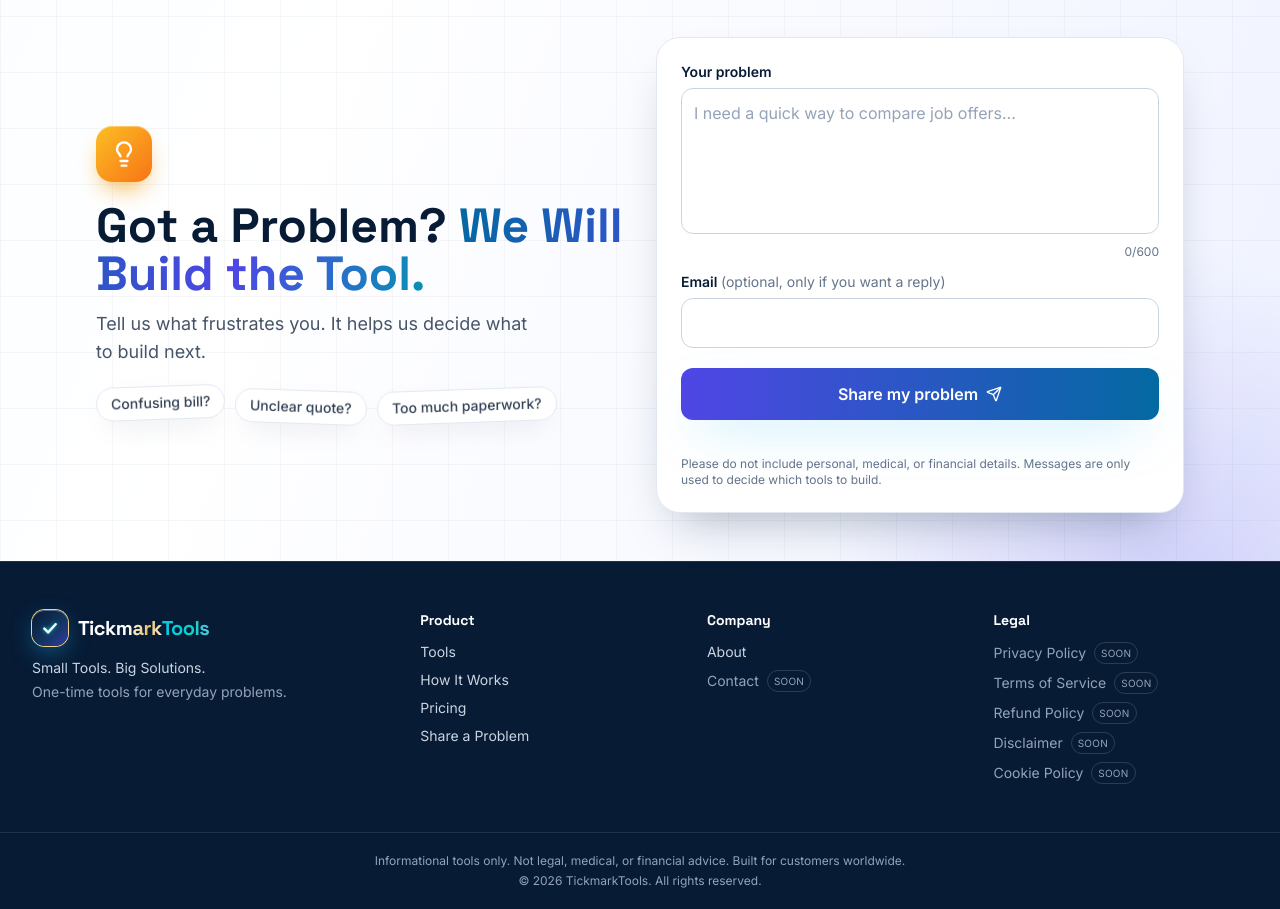
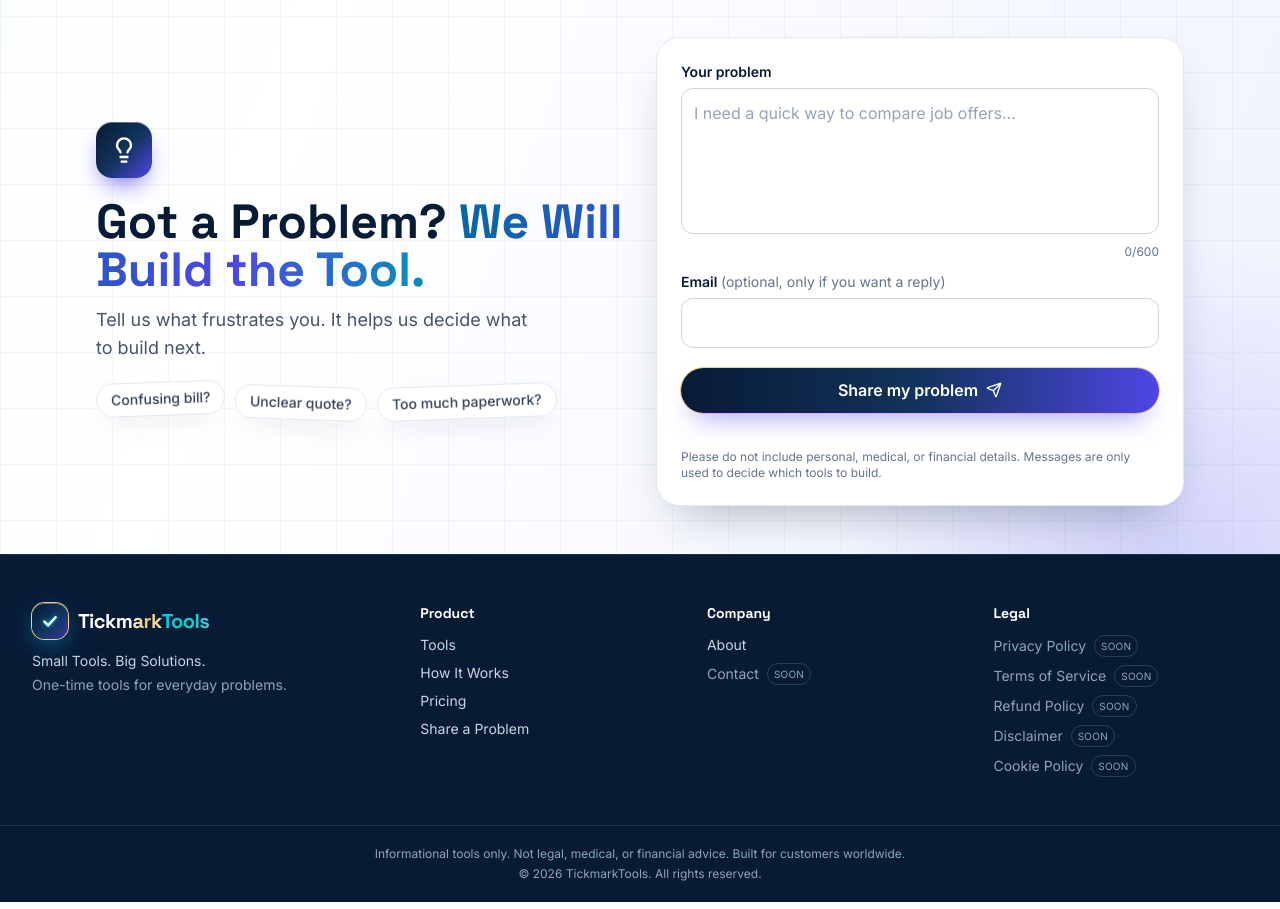
Before and after one commit to RajaJamshaid/TickmarkTools, a React (Vite) app: page / in a window 1280 px wide. Shown: the part 2560-3469 px from the top of the page. Built offline with nearby package versions, Linux system fonts and the light colour scheme.

Commit message:
Consistent primary/secondary buttons in forms and modal

```diff
--- a/src/components/ShareProblem.tsx
+++ b/src/components/ShareProblem.tsx
@@ -68,8 +68,8 @@ export default function ShareProblem() {
         <Reveal>
           <div>
             <span
-              className="icon-tile bg-gradient-to-br from-amber-400 to-orange-500"
-              style={style({ '--accent': '#F59E0B' })}
+              className="icon-tile bg-gradient-to-br from-navy via-navy-700 to-accent"
+              style={style({ '--accent': '#4F46E5' })}
             >
               <Lightbulb className="h-7 w-7" />
             </span>
@@ -98,18 +98,14 @@ export default function ShareProblem() {
             {status === 'sent' ? (
               <div className="py-8 text-center" role="status">
                 <span
-                  className="icon-tile mx-auto bg-gradient-to-br from-emerald-400 to-emerald-600"
-                  style={style({ '--accent': '#10B981' })}
+                  className="icon-tile mx-auto bg-gradient-to-br from-navy via-navy-700 to-accent"
+                  style={style({ '--accent': '#4F46E5' })}
                 >
                   <Check className="h-7 w-7" strokeWidth={3} />
                 </span>
                 <p className="mt-5 font-heading text-2xl font-bold text-navy">Thank you!</p>
                 <p className="mt-1 text-slate-600">This helps us decide what to build next.</p>
-                <button
-                  type="button"
-                  onClick={() => setStatus('idle')}
-                  className="mt-6 rounded-xl border border-slate-200 px-5 py-2.5 text-sm font-semibold text-slate-700 transition hover:border-accent/40 hover:text-accent"
-                >
+                <button type="button" onClick={() => setStatus('idle')} className="btn-secondary mt-6">
                   Share another
                 </button>
               </div>
@@ -147,11 +143,7 @@ export default function ShareProblem() {
                   <input id="problem-website" tabIndex={-1} autoComplete="off" value={trap} onChange={(e) => setTrap(e.target.value)} />
                 </div>
 
-                <button
-                  type="submit"
-                  disabled={status === 'sending'}
-                  className="btn-shine mt-5 flex w-full items-center justify-center gap-2 rounded-xl bg-gradient-to-r from-accent to-sky-700 px-6 py-3.5 font-semibold text-white shadow-glow transition hover:brightness-110 disabled:opacity-70"
-                >
+                <button type="submit" disabled={status === 'sending'} className="btn-primary mt-5 w-full">
                   {status === 'sending' ? 'Sending...' : 'Share my problem'} <Send className="h-4 w-4" />
                 </button>
 
--- a/src/components/SignupModal.tsx
+++ b/src/components/SignupModal.tsx
@@ -91,22 +91,18 @@ export default function SignupModal({
 
         {status === 'sent' ? (
           <div className="py-6 text-center" role="status">
-            <span className="icon-tile mx-auto bg-gradient-to-br from-emerald-400 to-emerald-600" style={style({ '--accent': '#10B981' })}>
+            <span className="icon-tile mx-auto bg-gradient-to-br from-navy via-navy-700 to-accent" style={style({ '--accent': '#4F46E5' })}>
               <Check className="h-7 w-7" strokeWidth={3} />
             </span>
             <p className="mt-5 font-heading text-2xl font-bold text-navy">You are on the list!</p>
             <p className="mt-1 text-slate-600">We will email you when accounts open.</p>
-            <button
-              type="button"
-              onClick={onClose}
-              className="mt-6 rounded-xl border border-slate-200 px-5 py-2.5 text-sm font-semibold text-slate-700 transition hover:border-accent/40 hover:text-accent"
-            >
+            <button type="button" onClick={onClose} className="btn-secondary mt-6">
               Close
             </button>
           </div>
         ) : (
           <form onSubmit={onSubmit} noValidate>
-            <span className="icon-tile bg-gradient-to-br from-accent to-sky-700" style={style({ '--accent': '#4F46E5' })}>
+            <span className="icon-tile bg-gradient-to-br from-navy via-navy-700 to-accent" style={style({ '--accent': '#4F46E5' })}>
               <Sparkles className="h-7 w-7" />
             </span>
             <h2 id="account-title" className="mt-4 text-2xl font-bold">
@@ -136,11 +132,7 @@ export default function SignupModal({
               <input id="account-website" tabIndex={-1} autoComplete="off" value={trap} onChange={(e) => setTrap(e.target.value)} />
             </div>
 
-            <button
-              type="submit"
-              disabled={status === 'sending'}
-              className="btn-shine mt-4 w-full rounded-xl bg-gradient-to-r from-navy via-navy-700 to-accent px-6 py-3.5 font-semibold text-white shadow-glow ring-1 ring-[#E9C46A]/70 transition hover:brightness-110 disabled:opacity-70"
-            >
+            <button type="submit" disabled={status === 'sending'} className="btn-primary mt-4 w-full">
               {status === 'sending' ? 'Sending...' : login ? 'Notify me' : 'Reserve my spot'}
             </button>
 
```
